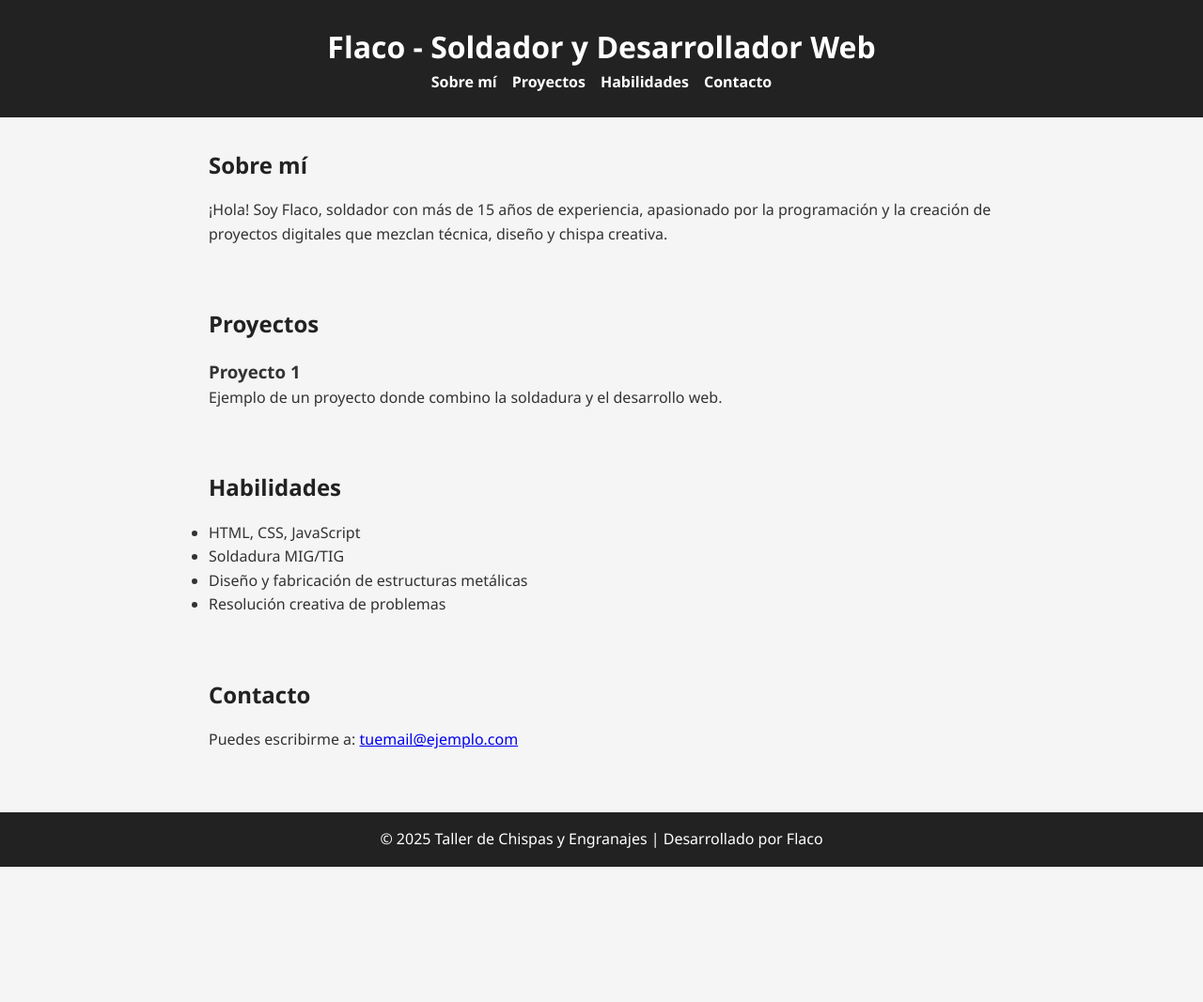
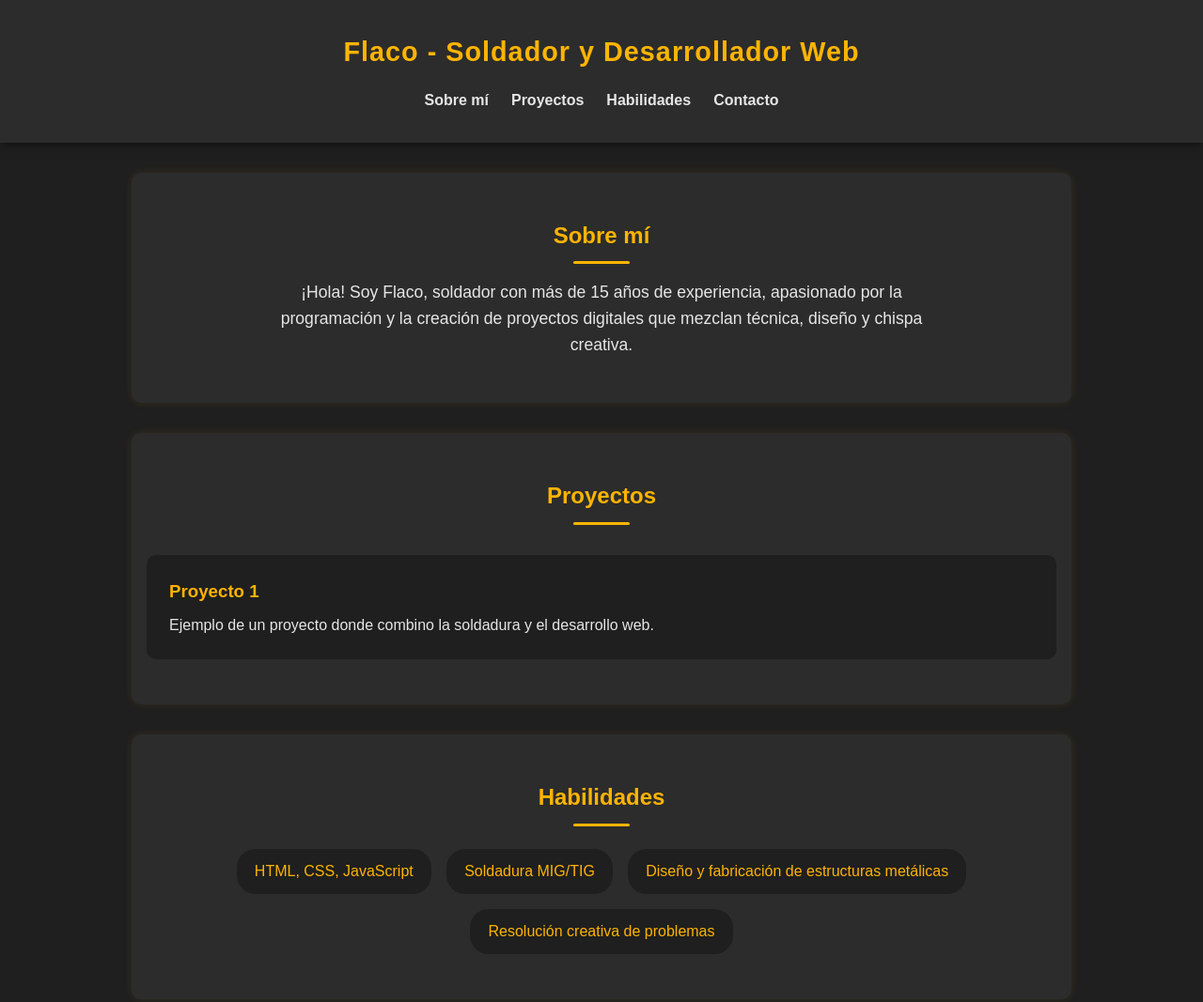
Before and after one commit to cegael/portafolio-JohnMMM, a plain HTML site: page index.html in a window 1280 px wide. Shown: the top 1067 px of the page at 94% size. Before the commit the page ends 923 px from the top, so only its background shows below. Drawn offline with Linux system fonts and the light colour scheme.

Commit message:
Diseño visual moderno con animaciones en css

```diff
--- a/script.js
+++ b/script.js
@@ -1,3 +1,12 @@
-document.addEventListener("DOMContentLoaded", () => {
-    console.log("Portafolio de Flaco listo para despegar 🚀");
+
+  document.addEventListener("DOMContentLoaded", () => {
+    const header = document.querySelector("header");
+    header.style.opacity = 0;
+    header.style.transition = "opacity 1s ease";
+
+    setTimeout(() => {
+      header.style.opacity = 1;
+    }, 300);
+
+    console.log("✨ Portafolio visual de Flaco cargado con estilo");
   });
--- a/style.css
+++ b/style.css
@@ -1,51 +1,194 @@
+/* ====== ESTILOS GLOBALES ====== */
 * {
     margin: 0;
     padding: 0;
     box-sizing: border-box;
   }
 
+  html {
+    scroll-behavior: smooth;
+  }
+
   body {
-    font-family: 'Segoe UI', sans-serif;
-    background-color: #f5f5f5;
-    color: #333;
+    font-family: 'Poppins', sans-serif;
+    background-color: #1f1f1f;
+    color: #e6e6e6;
     line-height: 1.6;
   }
 
+  /* ====== CABECERA ====== */
   header {
-    background-color: #222;
-    color: #fff;
+    background: #2c2c2c;
+    color: #ffb400;
+    text-align: center;
+    padding: 2rem 1rem;
+    box-shadow: 0 2px 10px rgba(0,0,0,0.5);
+    position: sticky;
+    top: 0;
+    z-index: 100;
+  }
+
+  header h1 {
+    font-size: 1.8rem;
+    letter-spacing: 1px;
+  }
+
+  nav ul {
+    list-style: none;
+    display: flex;
+    justify-content: center;
+    gap: 1.5rem;
+    margin-top: 1rem;
+  }
+
+  nav a {
+    text-decoration: none;
+    color: #e6e6e6;
+    font-weight: 600;
+    transition: color 0.3s ease;
+  }
+
+  nav a:hover {
+    color: #ffb400;
+  }
+
+  /* ====== SECCIONES ====== */
+  section {
+    padding: 3rem 1rem;
+    max-width: 1000px;
+    margin: 0 auto;
+    background: #2c2c2c;
+    margin-top: 2rem;
+    border-radius: 10px;
+    box-shadow: 0 0 10px rgba(255, 180, 0, 0.1);
+  }
+
+  h2 {
+    color: #ffb400;
+    margin-bottom: 1rem;
+    text-align: center;
+    position: relative;
+  }
+
+  h2::after {
+    content: "";
+    width: 60px;
+    height: 3px;
+    background: #ffb400;
+    display: block;
+    margin: 0.5rem auto;
+    border-radius: 2px;
+  }
+
+  /* ====== SOBRE MI ====== */
+  #sobre-mi p {
+    text-align: center;
+    font-size: 1.1rem;
+    max-width: 700px;
+    margin: auto;
+  }
+
+  /* ====== PROYECTOS ====== */
+  .proyectos-container {
+    display: grid;
+    grid-template-columns: repeat(auto-fit, minmax(250px, 1fr));
+    gap: 1.5rem;
+    margin-top: 2rem;
+  }
+
+  .proyecto {
+    background: #1f1f1f;
     padding: 1.5rem;
+    border-radius: 10px;
+    transition: transform 0.3s, box-shadow 0.3s;
+  }
+
+  .proyecto:hover {
+    transform: translateY(-5px);
+    box-shadow: 0 5px 15px rgba(255, 180, 0, 0.2);
+  }
+
+  .proyecto h3 {
+    color: #ffb400;
+    margin-bottom: 0.5rem;
+  }
+
+  /* ====== HABILIDADES ====== */
+  #habilidades ul {
+    display: flex;
+    flex-wrap: wrap;
+    justify-content: center;
+    gap: 1rem;
+    list-style: none;
+    margin-top: 1.5rem;
+  }
+
+  #habilidades li {
+    background: #1f1f1f;
+    padding: 0.7rem 1.2rem;
+    border-radius: 20px;
+    color: #ffb400;
+    font-weight: 500;
+    transition: background 0.3s;
+  }
+
+  #habilidades li:hover {
+    background: #ffb400;
+    color: #1f1f1f;
+  }
+
+  /* ====== CONTACTO ====== */
+  #contacto {
     text-align: center;
   }
 
-  header ul {
-    list-style: none;
-    display: flex;
-    justify-content: center;
-    gap: 1rem;
+  #contacto a {
+    color: #ffb400;
+    font-weight: bold;
+    text-decoration: none;
   }
 
-  header a {
-    color: #fff;
-    text-decoration: none;
-    font-weight: bold;
+  #contacto a:hover {
+    text-decoration: underline;
+  }
+
+  /* ====== FOOTER ====== */
+  footer {
+    text-align: center;
+    padding: 1rem;
+    background: #1a1a1a;
+    color: #777;
+    margin-top: 2rem;
+  }
+
+  /* ====== ANIMACIONES ====== */
+  @keyframes fadeInUp {
+    from {
+      opacity: 0;
+      transform: translateY(20px);
+    }
+    to {
+      opacity: 1;
+      transform: translateY(0);
+    }
   }
 
   section {
-    padding: 2rem;
-    max-width: 900px;
-    margin: auto;
+    animation: fadeInUp 1s ease forwards;
   }
 
-  h2 {
-    margin-bottom: 1rem;
-    color: #222;
+  /* ====== RESPONSIVO ====== */
+  @media (max-width: 768px) {
+    header h1 {
+      font-size: 1.3rem;
+    }
+
+    nav ul {
+      flex-direction: column;
+      gap: 0.5rem;
+    }
+
+    section {
+      padding: 2rem 1rem;
+    }
   }
-
-  footer {
-    text-align: center;
-    padding: 1rem;
-    background: #222;
-    color: #fff;
-    margin-top: 2rem;
-  }
```
